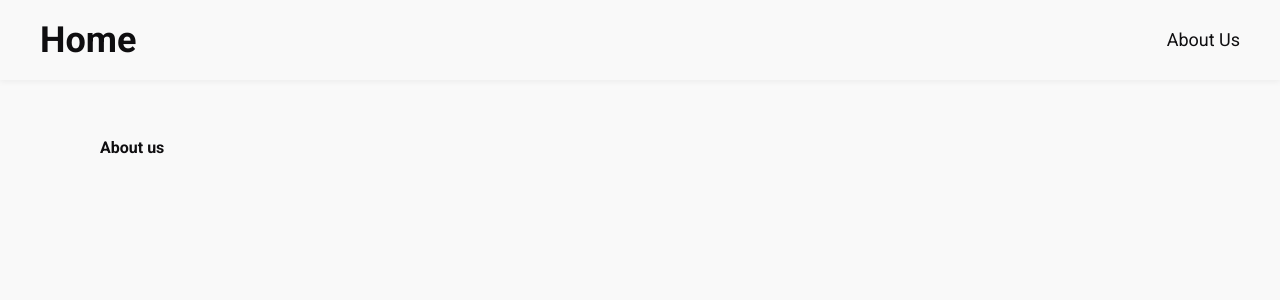
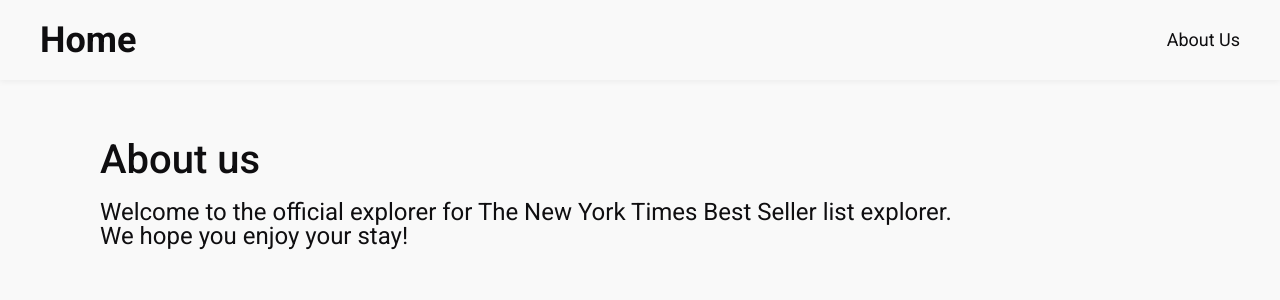
Before and after one commit to agrade1/next-Assignment, a Next.js app: page /about in a window 1280 px wide. Shown: the top 300 px of the page. Built offline with nearby package versions, Linux system fonts and the light colour scheme.

Commit message:
about-us 추가

```diff
--- a/app/about/page.tsx
+++ b/app/about/page.tsx
@@ -1,10 +1,14 @@
+import styles from "../../styles/About.module.css"
+
 export const metadata = {
     title: "About",
 }
 export default function homePage() {
     return (
         <div>
-            <h2>About us</h2>
+            <h2 className={styles.title}>About us</h2>
+            <p className={styles.text}>Welcome to the official explorer for The New York Times Best Seller list explorer. </p>
+            <p className={styles.text}>We hope you enjoy your stay!</p>
         </div>
     )
 }
--- /dev/null
+++ b/styles/About.module.css
@@ -0,0 +1,11 @@
+
+
+.title {
+    font-size: 40px;
+    font-weight: 500;
+    margin-bottom: 20px;
+}
+
+.text{
+    font-size: 24px;
+}
```
